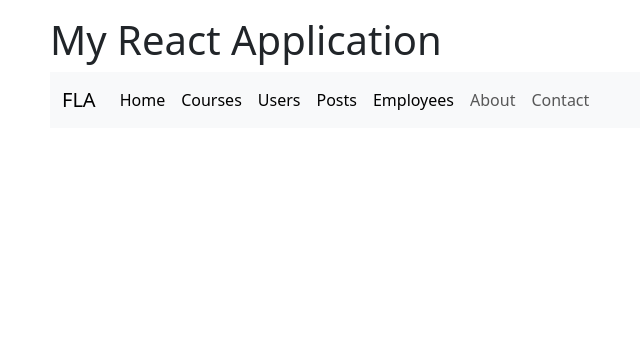
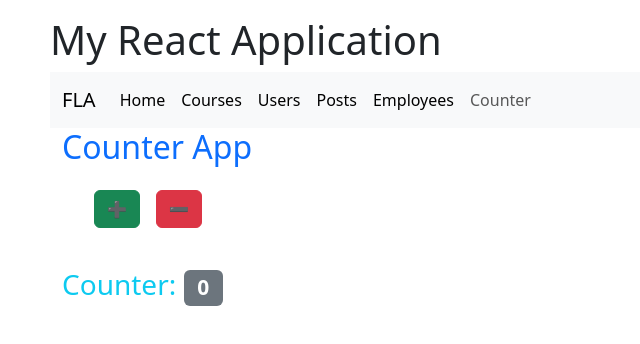
Before and after one commit to mohammedaeraf/react-batch5, a React (Vite) app: page /counter in a window 1280 px wide. Shown: the top 344 px of the page, without its empty margins (32-672 px from the left). Built offline with nearby package versions, Linux system fonts and the light colour scheme.

Commit message:
Getting data from API

```diff
--- a/src/App.tsx
+++ b/src/App.tsx
@@ -8,6 +8,7 @@ import UserList2 from "./Components/UserList2";
 import UserDetails from "./Components/UserDetails";
 import PostList from "./Components/PostList";
 import EmployeeList from "./Components/EmployeeList";
+import Counter from "./Components/Counter";
 
 function App() {
   return (
@@ -74,15 +75,11 @@ function App() {
                   </Link>
                 </li>
                 <li className="nav-item">
-                  <Link className="nav-link" to="/about">
-                    About
+                  <Link className="nav-link" to="/counter">
+                    Counter
                   </Link>
                 </li>
-                <li className="nav-item">
-                  <Link className="nav-link" to="/contact">
-                    Contact
-                  </Link>
-                </li>
+
               </ul>
             </div>
           </div>
@@ -96,7 +93,7 @@ function App() {
             <Route path="/posts" element={<PostList />} />
             <Route path="/employees" element={<EmployeeList />} />
             <Route path="/users/:id" element={<UserDetails />} />
-            <Route path="/about" element={<About />} />
+            <Route path="/counter" element={<Counter />} />
             <Route path="/contact" element={<Contact />} />
           </Routes>
         </main>
--- a/src/Components/Counter.tsx
+++ b/src/Components/Counter.tsx
@@ -1,7 +1,7 @@
 import { useState } from "react";
 
 function Counter() {
-  let [counter, setCounter] = useState(0);
+  let [counter, setCounter] = useState<number>(0);
 
   let incrementCounter = () => setCounter(counter + 1);
 
--- a/src/Components/EmployeeList.tsx
+++ b/src/Components/EmployeeList.tsx
@@ -26,8 +26,8 @@ function EmployeeList() {
     let response = await fetch(
       "https://dummy.restapiexample.com/api/v1/employees"
     );
-    let data = await response.json();
-    setEmployees(data.data); // JavaScript Object Notation -> converts JSON string to JS objects
+    let payLoad = await response.json();
+    setEmployees(payLoad.data); // JavaScript Object Notation -> converts JSON string to JS objects
   };
 
   return (
--- a/src/Components/PostList.tsx
+++ b/src/Components/PostList.tsx
@@ -5,6 +5,7 @@ import { useState } from "react";
  * Using a type helps TypeScript catch mistakes when accessing properties.
  */
 type Post = {
+  userId: number;
   id: number;
   title: string;
   body: string;
@@ -14,18 +15,23 @@ type Post = {
  * A small static list of posts used for initial UI/demo.
  * This is rendered below so the UI shows content even before fetching.
  */
+
+//JavaScript Array
 const postsStatic: Post[] = [
   {
+    userId: 1,
     id: 101,
     title: "Understanding Python in Easy Way",
     body: "Lorem, ipsum dolor sit amet consectetur adipisicing elit. Incidunt nihil, quo, unde assumenda commodi deserunt vitae earum at cumque nam est laboriosam. Dolorem itaque expedita similique a porro libero ipsam.",
   },
   {
+    userId: 1,
     id: 102,
     title: "Having Good Habits make you successful",
     body: "Lorem, ipsum dolor sit amet consectetur adipisicing elit. Incidunt nihil, quo, unde assumenda commodi deserunt vitae earum at cumque nam est laboriosam. Dolorem itaque expedita similique a porro libero ipsam.",
   },
   {
+    userId: 1,
     id: 103,
     title: "Learning helps you grow",
     body: "Lorem, ipsum dolor sit amet consectetur adipisicing elit. Incidunt nihil, quo, unde assumenda commodi deserunt vitae earum at cumque nam est laboriosam. Dolorem itaque expedita similique a porro libero ipsam.",
@@ -63,7 +69,7 @@ function PostList() {
         If you want to render fetched posts instead, replace postsStatic with posts.
       */}
       <ul className="list-group">
-        {postsStatic.map((post) => (
+        {posts.map((post) => (
           // key prop helps React identify list items for reconciliation
           <li key={post.id} className="list-group-item">
             <h4 className="text-primary mb-2">{post.title}</h4>
```
